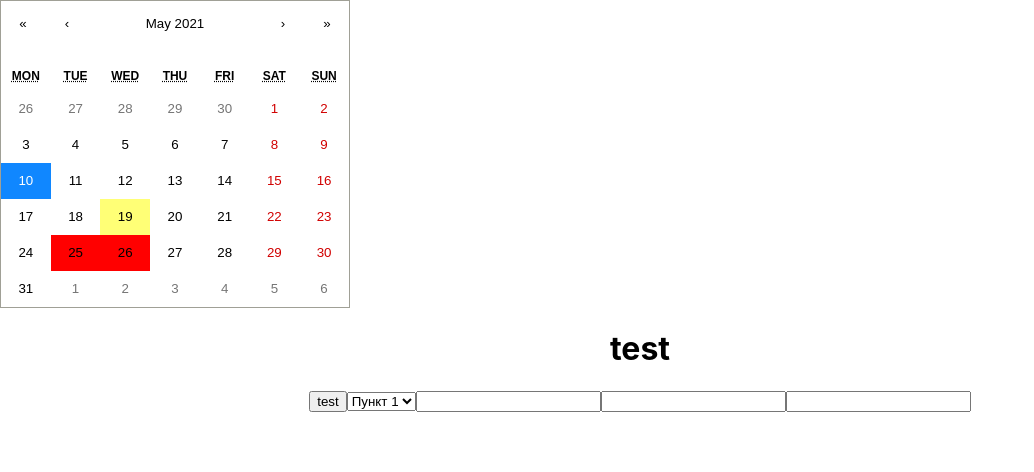
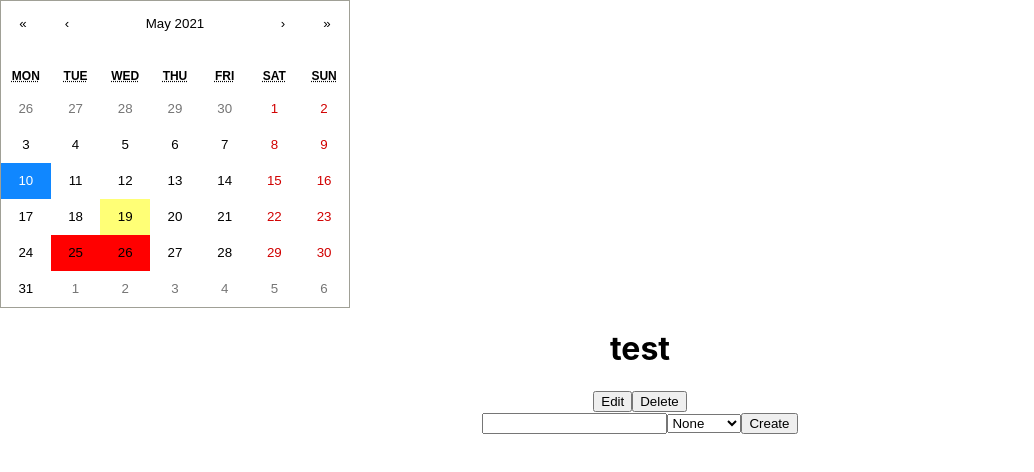
Before and after one commit to wcelery/event-calendar, a React (Create React App) app: page / in a window 1280 px wide. Both pictures are taken after a click on the button "10". Shown: the top 472 px of the page, without its empty margins (0-1034 px from the left). Built offline with nearby package versions, Linux system fonts and the light colour scheme.

Commit message:
additional fileds added

```diff
--- a/src/components/Modal.js
+++ b/src/components/Modal.js
@@ -6,34 +6,64 @@ export default function Modal() {
   const [selected, setSelected] = React.useState();
   console.log(selected);
 
+  const optionValues = ["None", "Holidays", "Events", "Other"];
+
   const additionalFields = (selected) => {
     switch (selected) {
-      case "Пункт 1":
-        return <h1>test</h1>;
+      case "None":
+        return null;
 
-      case "Пункт 2":
-        return <input>36</input>;
+      case "Holidays":
+        return (
+          <>
+            <label htmlFor="toSpend">Budget</label>
+            <input type="text" name="toSpend" id="toSpend"></input>
+          </>
+        );
+
+      case "Events":
+        return (
+          <>
+            <label htmlFor="where">Where?</label>
+            <input type="text" name="where" id="where"></input>
+            <label htmlFor="when">When?</label>
+            <input type="text" name="when" id="when"></input>
+          </>
+        );
+
+      case "Other":
+        return (
+          <>
+            <label htmlFor="note">Notes</label>
+            <input type="text" name="note" id="note"></input>
+          </>
+        );
 
       default:
         return null;
     }
   };
+
   return (
     <div>
       <h1>test</h1>
-      <button onClick={() => setIsOpen(!isOpen)}>test</button>
-      <select
-        onChange={(e) => {
-          setSelected(() => e.target.value);
-        }}
-      >
-        <option>Пункт 1</option>
-        <option>Пункт 2</option>
-      </select>
-      <input type="text" name="Name" />
-      <input type="where" name="Name" />
-      <input type="when" name="Name" />
-      {additionalFields()}
+      <button onClick={() => setIsOpen(!isOpen)}>Edit</button>
+      <button onClick={() => setIsOpen(!isOpen)}>Delete</button>
+      <form onSubmit={(e) => e.preventDefault()}>
+        <input type="text" name="what" />
+        <select
+          value={selected}
+          onChange={(e) => {
+            setSelected(e.target.value);
+          }}
+        >
+          {optionValues.map((option) => (
+            <option value={option}>{option}</option>
+          ))}
+        </select>
+        {additionalFields(selected)}
+        <button type="submit">Create</button>
+      </form>
     </div>
   );
 }
```
